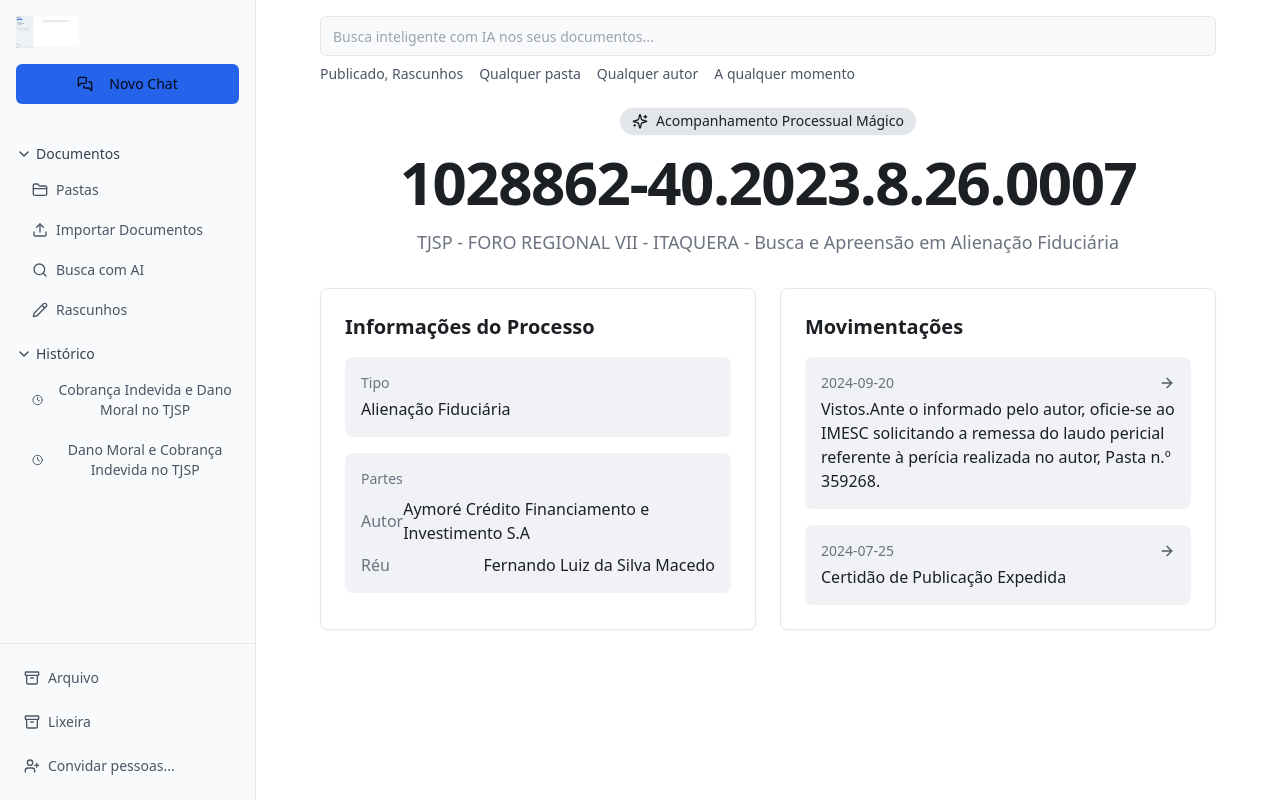
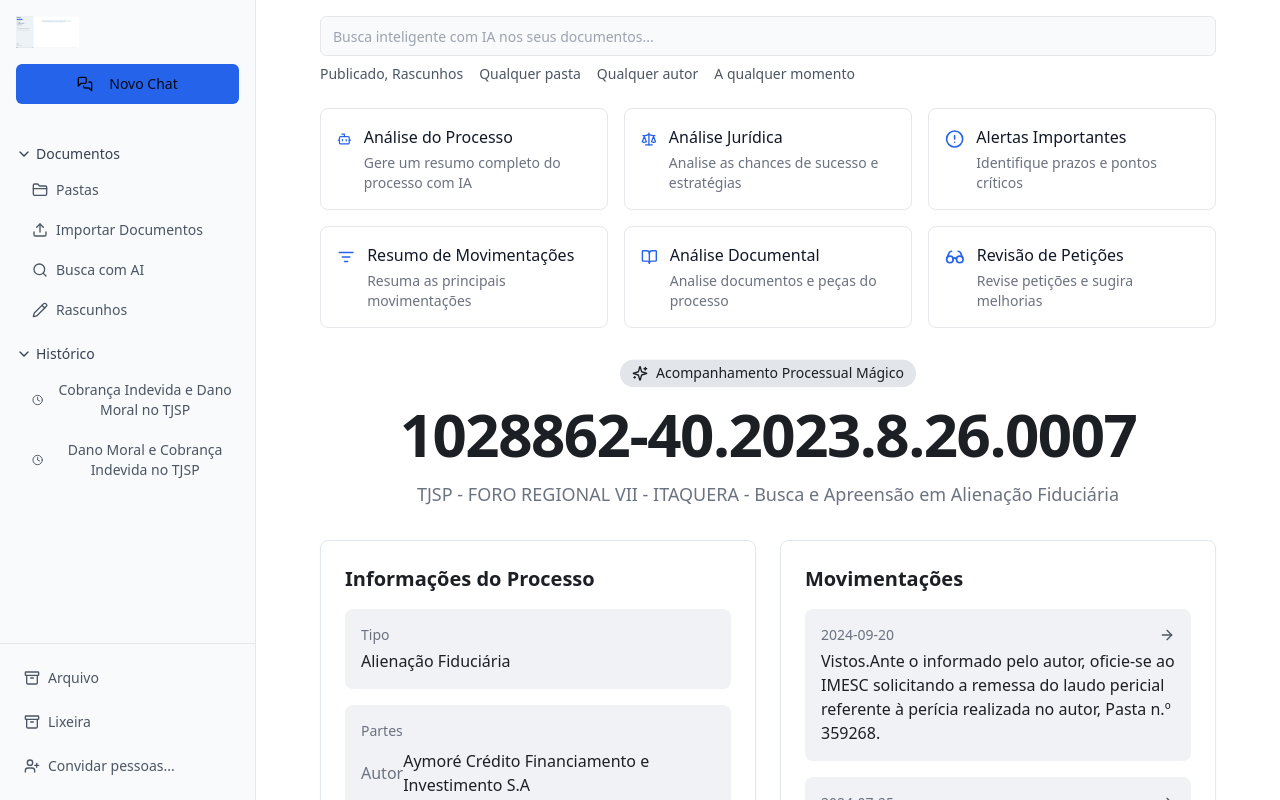
Before and after one commit to DanielFillol/lawsuit-magic-wind, a React (Vite) app: page / in a window 1280 px wide. Built offline with nearby package versions, Linux system fonts and the light colour scheme.

Commit message:
Add LLM process actions
The user should be able to perform actions on process tracking and movements using the LLM.

```diff
--- a/src/pages/Index.tsx
+++ b/src/pages/Index.tsx
@@ -9,7 +9,13 @@ import {
   UserPlus,
   ChevronDown,
   Sparkles,
-  ArrowRight
+  ArrowRight,
+  Bot,
+  BookOpen,
+  ListFilter,
+  AlertCircle,
+  Scale,
+  Glasses
 } from "lucide-react";
 import { useState } from "react";
 import { Card } from "@/components/ui/card";
@@ -45,9 +51,41 @@ const Index = () => {
     ],
   };
 
+  const aiActions = [
+    {
+      icon: Bot,
+      title: "Análise do Processo",
+      description: "Gere um resumo completo do processo com IA"
+    },
+    {
+      icon: Scale,
+      title: "Análise Jurídica",
+      description: "Analise as chances de sucesso e estratégias"
+    },
+    {
+      icon: AlertCircle,
+      title: "Alertas Importantes",
+      description: "Identifique prazos e pontos críticos"
+    },
+    {
+      icon: ListFilter,
+      title: "Resumo de Movimentações",
+      description: "Resuma as principais movimentações"
+    },
+    {
+      icon: BookOpen,
+      title: "Análise Documental",
+      description: "Analise documentos e peças do processo"
+    },
+    {
+      icon: Glasses,
+      title: "Revisão de Petições",
+      description: "Revise petições e sugira melhorias"
+    }
+  ];
+
   return (
     <div className="flex h-screen">
-      {/* Sidebar */}
       <aside className="w-64 bg-[#F8FAFC] border-r border-gray-200 flex flex-col">
         <div className="p-4">
           <div className="mb-4">
@@ -61,7 +99,6 @@ const Index = () => {
 
         <div className="flex-1 overflow-y-auto">
           <div className="px-2">
-            {/* Documentos Section */}
             <button
               onClick={() => setIsDocumentosOpen(!isDocumentosOpen)}
               className="flex items-center w-full p-2 text-sm text-gray-700 hover:bg-gray-100 rounded-lg"
@@ -91,7 +128,6 @@ const Index = () => {
               </div>
             )}
 
-            {/* Histórico Section */}
             <button
               onClick={() => setIsHistoricoOpen(!isHistoricoOpen)}
               className="flex items-center w-full p-2 text-sm text-gray-700 hover:bg-gray-100 rounded-lg mt-2"
@@ -115,7 +151,6 @@ const Index = () => {
           </div>
         </div>
 
-        {/* Bottom Section */}
         <div className="p-4 border-t border-gray-200 space-y-2">
           <button className="flex items-center w-full p-2 text-sm text-gray-600 hover:bg-gray-100 rounded-lg">
             <Archive className="w-4 h-4 mr-2" />
@@ -132,11 +167,9 @@ const Index = () => {
         </div>
       </aside>
 
-      {/* Main Content */}
       <main className="flex-1 overflow-auto">
         <div className="p-4">
           <div className="max-w-4xl mx-auto">
-            {/* Search Bar */}
             <div className="mb-6">
               <Input
                 className="w-full bg-gray-50 border-gray-200"
@@ -151,7 +184,21 @@ const Index = () => {
               </div>
             </div>
 
-            {/* Rest of the content */}
+            <div className="grid grid-cols-1 md:grid-cols-2 lg:grid-cols-3 gap-4 mb-8">
+              {aiActions.map((action, index) => (
+                <button
+                  key={index}
+                  className="flex items-start p-4 bg-white rounded-lg border border-gray-200 hover:border-blue-500 hover:shadow-md transition-all duration-200"
+                >
+                  <action.icon className="w-5 h-5 text-blue-600 mt-1 mr-3" />
+                  <div className="text-left">
+                    <h3 className="font-medium text-gray-900">{action.title}</h3>
+                    <p className="text-sm text-gray-500 mt-1">{action.description}</p>
+                  </div>
+                </button>
+              ))}
+            </div>
+
             <div className="space-y-8">
               <div className="text-center space-y-4">
                 <div className="inline-flex items-center px-3 py-1 text-sm text-lawsuit-text bg-lawsuit-highlight rounded-full animate-float">
```
